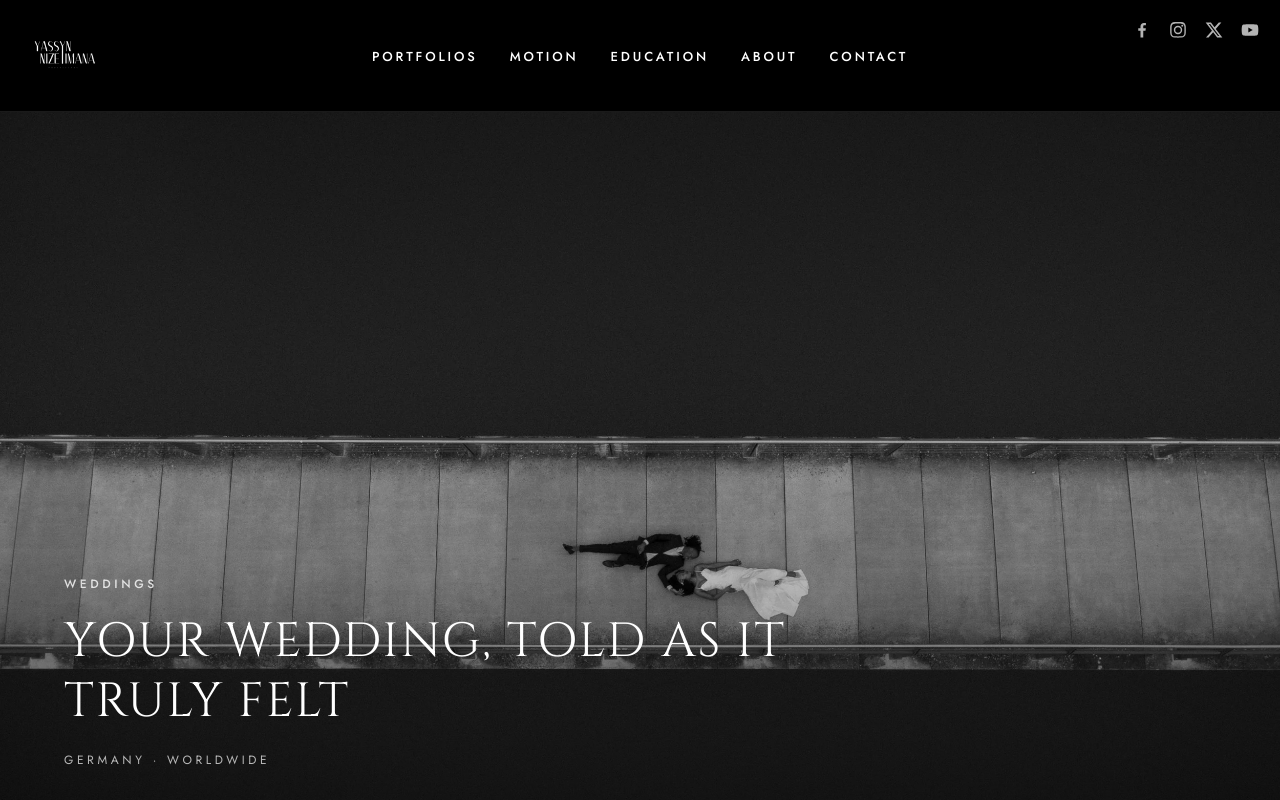
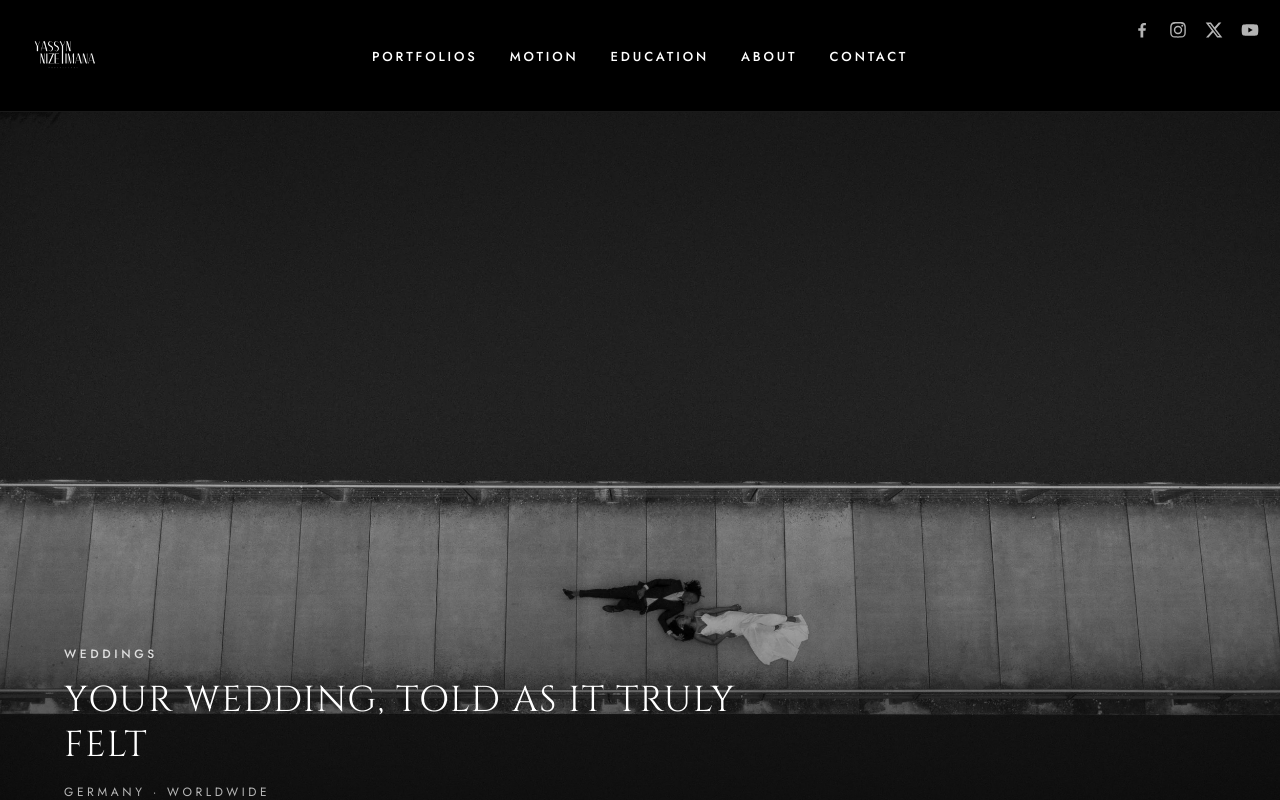
Before and after one commit to adussyn/My-website, a Next.js app: page /wedding in a window 1280 px wide. Shown: the top 800 px of the page. Built offline with nearby package versions, Linux system fonts and the light colour scheme.

Commit message:
Fix hero text overlapping bride in aerial photo
Shifts object-position up to crop more of the empty water below the
pier, and trims the headline/spacing so the text block stays clear
of the couple.

Co-Authored-By: Claude Sonnet 5 <noreply@anthropic.com>

```diff
--- a/src/app/wedding/page.tsx
+++ b/src/app/wedding/page.tsx
@@ -97,17 +97,17 @@ export default function Wedding() {
           fill
           priority
           sizes="100vw"
-          className="object-cover"
+          className="object-cover object-[50%_30%]"
         />
-        <div className="absolute inset-0 bg-gradient-to-t from-black/60 via-black/10 to-black/40" />
-        <div className="absolute inset-x-0 bottom-0 flex flex-col items-start px-6 pb-14 text-left sm:px-16 sm:pb-20">
+        <div className="absolute inset-0 bg-gradient-to-t from-black/70 via-black/10 to-black/40" />
+        <div className="absolute inset-x-0 bottom-0 flex flex-col items-start px-6 pb-8 text-left sm:px-16 sm:pb-12">
           <p className="text-[11px] font-medium uppercase tracking-[0.3em] text-white/80 sm:text-xs">
             Weddings
           </p>
-          <h1 className="mt-5 max-w-3xl font-[family-name:var(--font-display)] text-3xl uppercase leading-tight tracking-[0.04em] text-white sm:text-5xl">
+          <h1 className="mt-4 max-w-2xl font-[family-name:var(--font-display)] text-2xl uppercase leading-tight tracking-[0.04em] text-white sm:text-4xl">
             Your Wedding, Told As It Truly Felt
           </h1>
-          <p className="mt-5 text-[11px] uppercase tracking-[0.3em] text-white/70 sm:text-xs">
+          <p className="mt-4 text-[11px] uppercase tracking-[0.3em] text-white/70 sm:text-xs">
             Germany &middot; Worldwide
           </p>
         </div>
```
